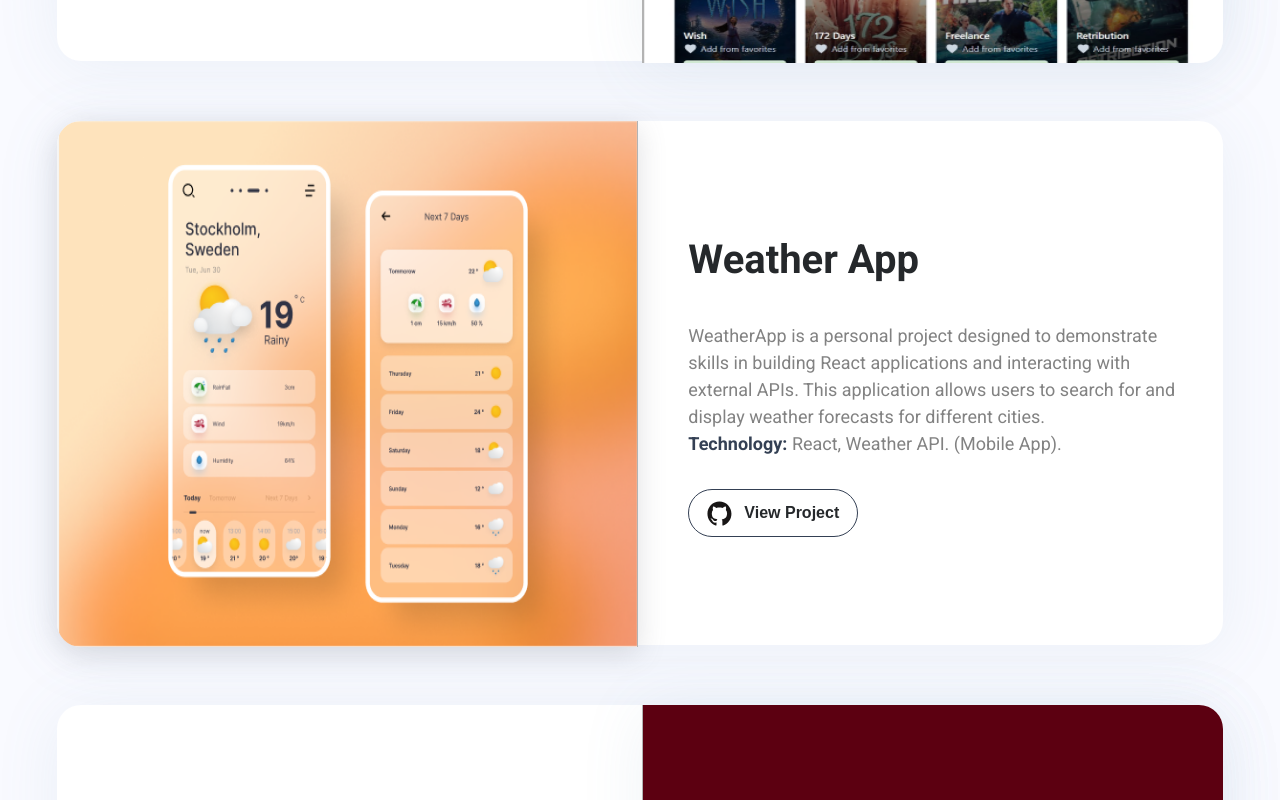
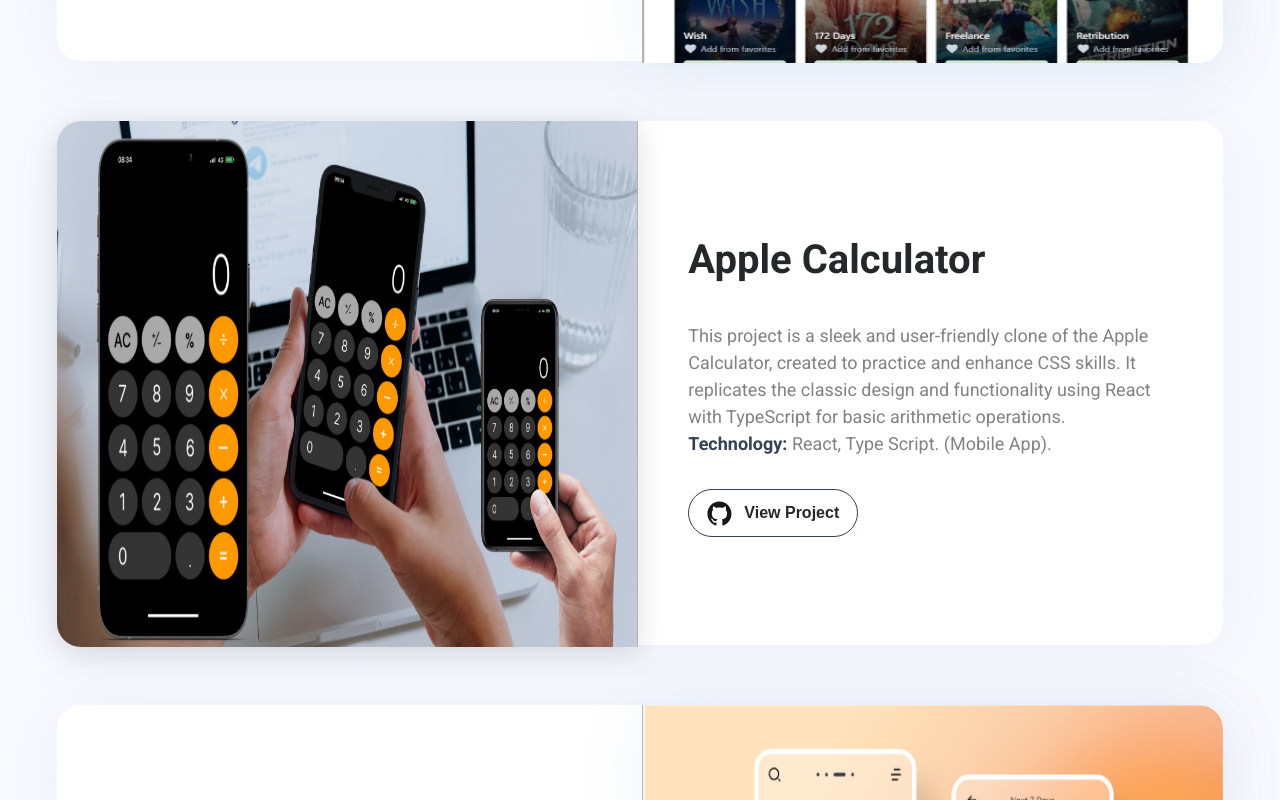
Before and after one commit to TamirBanay/my-personalSite, a React (Create React App) app in the folder my-personal-website/: page / in a window 1280 px wide. Shown: the part 2340-3140 px from the top of the page. Built offline with nearby package versions, Linux system fonts and the light colour scheme.

Commit message:
add new project

```diff
--- a/my-personal-website/src/componets/myProjects/MyProjectss.jsx
+++ b/my-personal-website/src/componets/myProjects/MyProjectss.jsx
@@ -6,6 +6,7 @@
 import PayWiseImg from "./projectImg/PayWiseImg.png";
 import TodoListImg from "./projectImg/TodoListImg.png";
 import WeatherAppImg from "./projectImg/WeatherAppImg.png";
+import AppleCalculator from "./projectImg/appleCalculator.png";
 
 function myProjects() {
   const moveToMyMoviesApp = () => {
@@ -27,6 +28,9 @@
   const moveToWeatherApp = () => {
     window.location.href =
       "https://github.com/TamirBanay/weather-app/tree/main";
+  };
+  const moveToAppleCalculator = () => {
+    window.location.href = "https://github.com/TamirBanay/Apple-Calculator";
   };
   const projects = [
     {
@@ -52,6 +56,14 @@
       technology: "React,TMDB API, Django, MySQL.",
       img: myMovieAppImg,
       onClick: moveToMyMoviesApp,
+    },
+    {
+      title: "Apple Calculator",
+      description:
+        "This project is a sleek and user-friendly clone of the Apple Calculator, created to practice and enhance CSS skills. It replicates the classic design and functionality using React with TypeScript for basic arithmetic operations.",
+      technology: "React, Type Script.  (Mobile App).",
+      img: AppleCalculator,
+      onClick: moveToAppleCalculator,
     },
     {
       title: "Weather App ",
```
Also changed, not shown: my-personal-website/src/componets/myProjects/projectImg/appleCalculator.png (added).
